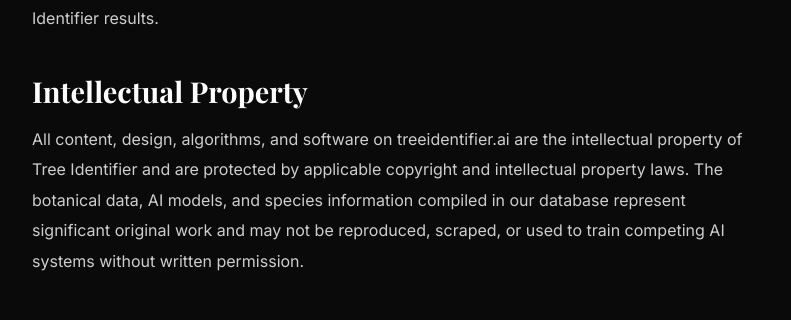
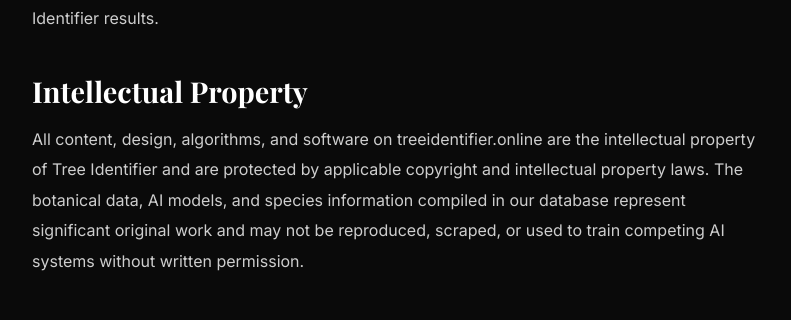
Before and after one commit to ahsan-ai-56/tree, a Next.js app: page /disclaimer in a window 1280 px wide. Shown: the part 1768-2088 px from the top of the page, without its empty margins (240-1031 px from the left). Built offline with nearby package versions, Linux system fonts and the light colour scheme.

Commit message:
Update disclaimer.js

```diff
--- a/pages/disclaimer.js
+++ b/pages/disclaimer.js
@@ -5,7 +5,7 @@ const schema = {
   "@context": "https://schema.org",
   "@type": "WebPage",
   "name": "Disclaimer — Tree Identifier",
-  "url": "https://treeidentifier.ai/disclaimer",
+  "url": "https://treeidentifier.online/disclaimer",
   "description": "Read the Tree Identifier disclaimer regarding the accuracy of AI-powered tree identification and the appropriate use of our results."
 };
 
@@ -28,7 +28,7 @@ const sections = [
   },
   {
     title: 'Intellectual Property',
-    content: `All content, design, algorithms, and software on treeidentifier.ai are the intellectual property of Tree Identifier and are protected by applicable copyright and intellectual property laws. The botanical data, AI models, and species information compiled in our database represent significant original work and may not be reproduced, scraped, or used to train competing AI systems without written permission.`
+    content: `All content, design, algorithms, and software on treeidentifier.online are the intellectual property of Tree Identifier and are protected by applicable copyright and intellectual property laws. The botanical data, AI models, and species information compiled in our database represent significant original work and may not be reproduced, scraped, or used to train competing AI systems without written permission.`
   },
   {
     title: 'Third-Party Links and Content',
@@ -50,7 +50,7 @@ export default function Disclaimer() {
       meta={{
         title: 'Disclaimer — Tree Identifier AI Tool Terms & Limitations',
         description: 'Read the Tree Identifier disclaimer. Understand the limitations of AI tree identification and how to use our results responsibly, especially for foraging and safety decisions.',
-        canonical: 'https://treeidentifier.ai/disclaimer',
+        canonical: 'https://treeidentifier.online/disclaimer',
         schema,
       }}
       breadcrumbs={[{ label: 'Disclaimer' }]}
```
